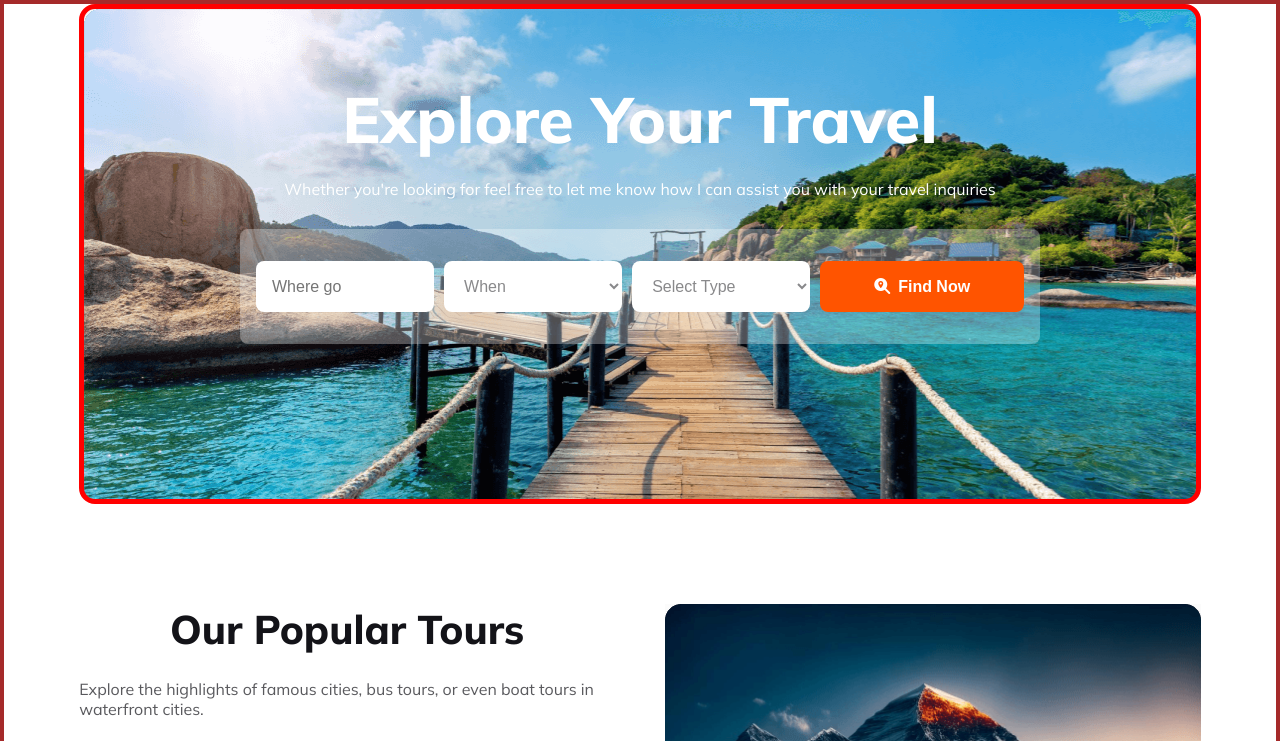
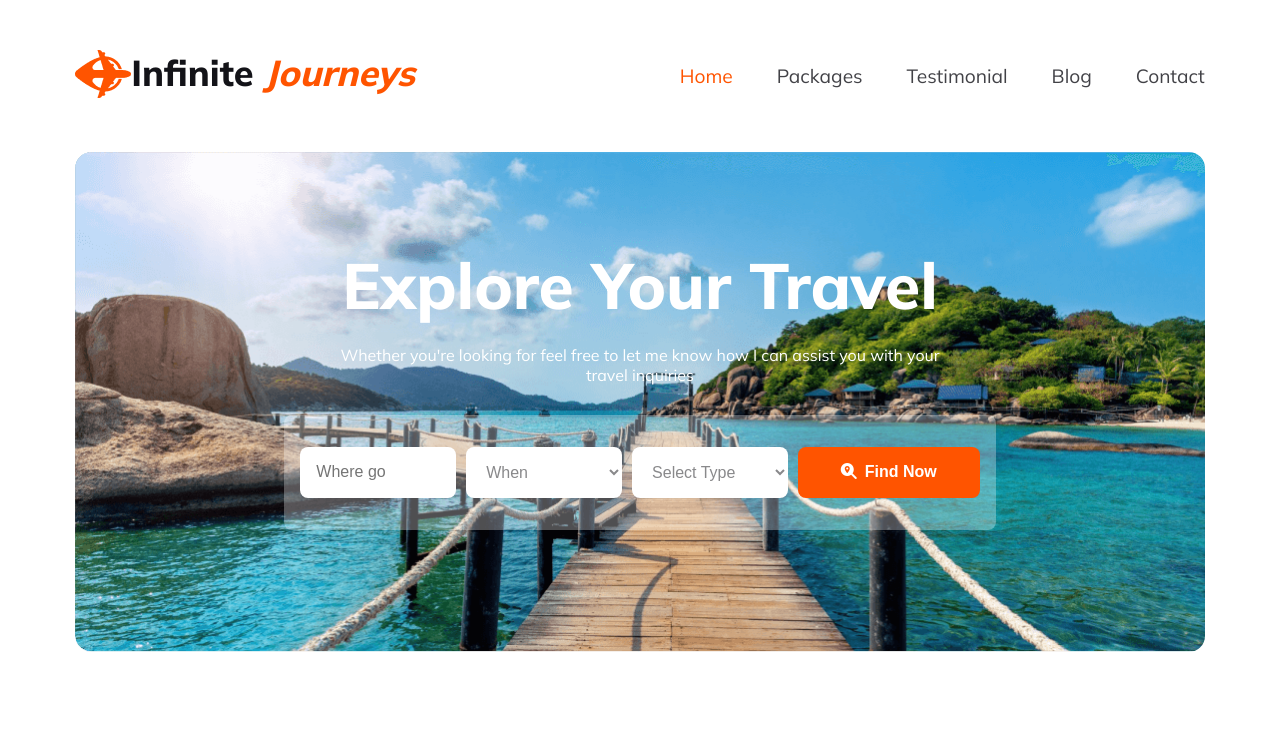
Before and after one commit to MdMahadiHasan11/InfiniteJourneys, a plain HTML site: page index.html in a window 1280 px wide. Shown: the top 741 px of the page. Drawn offline with Linux system fonts and the light colour scheme.

Commit message:
Banner reponsesive complete

```diff
--- a/index.html
+++ b/index.html
@@ -17,10 +17,28 @@
 <body>
     <!-- Header start -->
     <header>
-        <nav></nav>
+        <nav>
+            <div class="logo">
+                <div>
+                    <img src="images/Group 40071 (2).png" alt="">
+                </div>
+                <p>Infinite <span class="logo-style">Journeys</span></p>
+            </div>
+            <div class="nav-container">
+                 <a href=""><i  class="fa-solid fa-bars" id="menubar"></i></a>
+                <ul>
+                    <li><a class="home" href="">Home</a></li>
+                    <li><a href="">Packages</a></li>
+                    <li><a href="">Testimonial</a></li>
+                    <li><a href="">Blog</a></li>
+                    <li><a href="">Contact</a></li>
+                </ul>
+            </div>
+        </nav>
 
         <!-- Banner section here -->
         <div class="banner">
+            <div class="banner-content">
                 <div class="banner-text">
                     <p class="banner-header">Explore Your Travel</p>
                     <p class="banner-description"> Whether you're looking for feel free to let me know how I can assist you with your travel inquiries</p>
@@ -41,6 +59,8 @@
                     <button class="primary-btn"><i class="fa-solid fa-magnifying-glass-location" style="margin-right: 8px;"></i>Find Now</button>
                 </form>
                 </div>
+            </div>
+
 
         </div>
         <!-- banner end -->
@@ -191,7 +211,7 @@
     <footer>
         <div class="footer-header">
             <img src="images/Group 40071 (2).png" alt="">
-            <p>Infinite<span style="color: #FF5400;"> Journeys</span></p>
+            <p>Infinite<span class="logo-style"> Journeys</span></p>
         </div>
         <div class="footer-description">
             Attention to details such as high-quality bedding, amenities, and room service contributes to a world-class stay.
--- a/style.css
+++ b/style.css
@@ -7,7 +7,6 @@ body{
     font-family: 'Mulish', sans-serif;
     max-width: 1350px;
     margin: 0px auto;
-    border:4px brown solid;
 }
 header,main{
     padding: 0 4.7rem;
@@ -28,23 +27,78 @@ header,main{
 :root{
     --primary-color:#FFF;
 }
+
+/* nav section here */
+nav{
+    display: flex;
+    justify-content: space-between;
+    align-items: center;
+    margin: 50px auto;
+}
+.logo{
+    display: flex;
+    /* align-items: center; */
+    /* flex-direction:column; */
+}
+.logo p{
+    color: #131318;
+    font-size: 2.25rem;
+    font-weight: 800;
+    }
+.logo-style{
+        font-style: italic;
+        color: #FF5400;
+
+    }
+
+    .nav-container li{
+        list-style-type: none;
+    }
+    .nav-container ul{
+        display: flex;
+        justify-content: center;
+        align-items: center;
+        column-gap: 44px;
+    }
+    .nav-container #menubar{
+        display: none;
+        font-size: 25px;
+    }
+    .nav-container ul li a , .nav-container > a{
+        list-style-type: none;
+        text-decoration: none;
+        color:  #424247;
+        text-align: center;
+        font-size: 1.2rem;
+        font-weight: 400;
+    }
+    .nav-container .home{
+        color: #FF5400;
+    }
+
+/* nav end */
+
 /* banner style here */
 .banner{
-    border: 5px red solid;
+    height: 500px;
+    width: 100%;
+    display: flex;
     background: linear-gradient(180deg, rgba(19, 19, 24, 0.80) 0%, rgba(19, 19, 24, 0.00) 100%);
     background-image:url('images/Group\ 13\ \(1\)\ \(1\).png');
+    background-size:cover;
     text-align: center;
     border-radius: 1rem;
-    height: 500px;
+    align-items: center;
+    justify-content: center;
+
 }
 
 .banner-header{
     color:var(--primary-color);
     font-size: 4rem;
     font-weight: 800;
-    /* padding: 6.25rem 17.4rem 1.5rem; */
-    max-width:70%;
-    margin: 70px auto 20px;
+    margin: 75px auto 20px;
+
 }
 .banner-description{
     color:var(--primary-color);
@@ -347,6 +401,16 @@ footer hr{
 
 /* mobile phone */
 @media screen and (max-width:600px) {
+
+    /* nav start */
+    .nav-container ul li{
+        display: none;
+
+    }
+    .nav-container #menubar{
+        display:inline;
+    }
+    /* nav end */
     .banner-input{
         flex-direction: column;
         max-width:100%;
```
Lines whose indentation alone changed are shown as unchanged.
